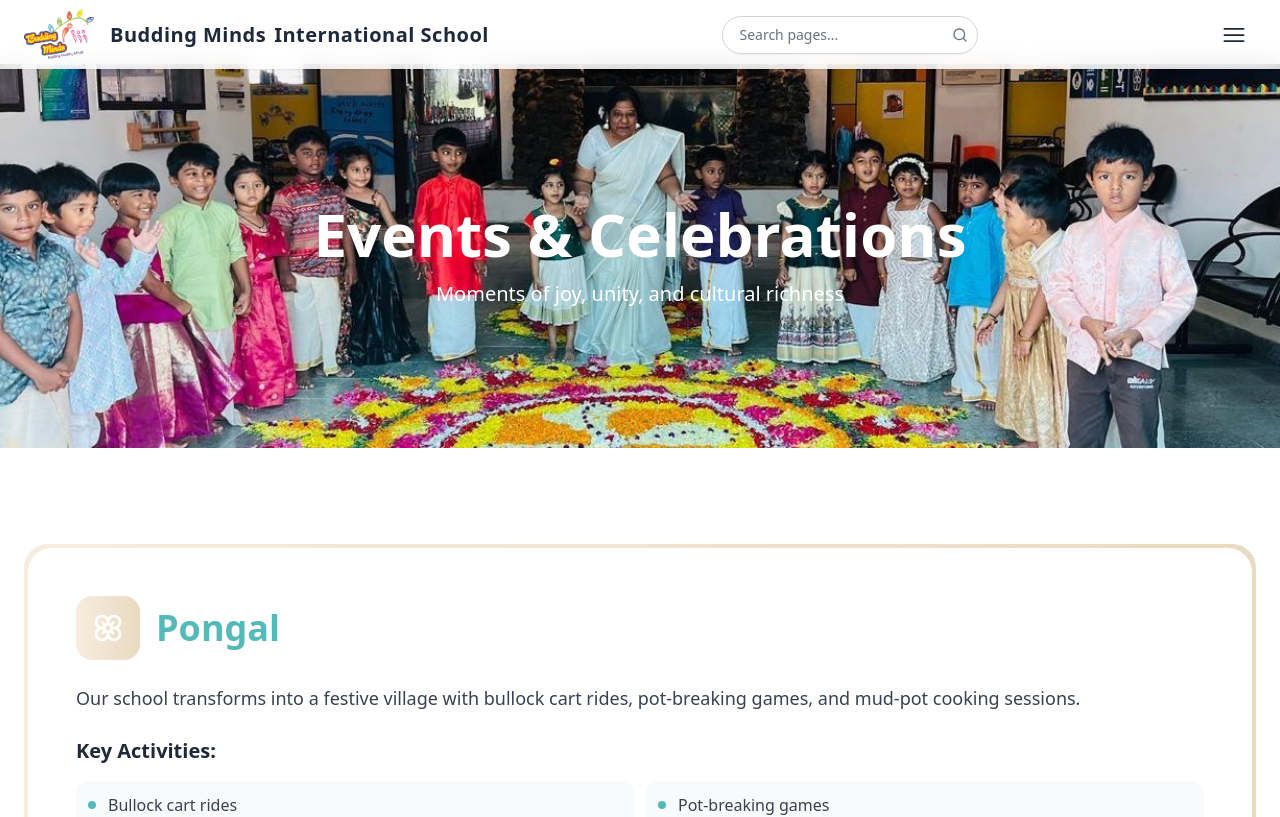
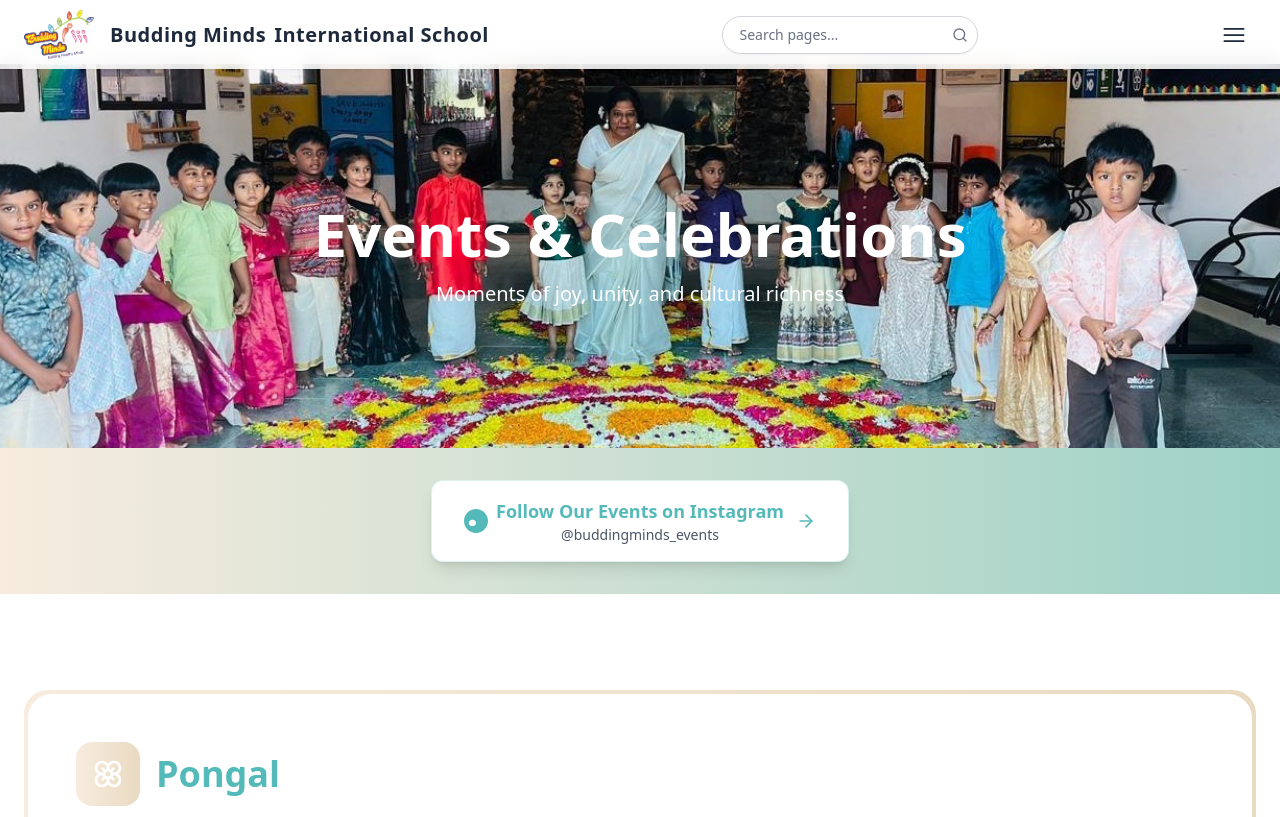
Before and after one commit to BM-Landing-Page/FrontEnd, a Next.js app: page /eventsandcelebration in a window 1280 px wide. Shown: the top 817 px of the page. Built offline with nearby package versions, Linux system fonts and the light colour scheme.

Commit message:
`Added Popup component and Instagram link section to EventsAndCelebrations and HomePage components`

```diff
--- a/src/app/page.tsx
+++ b/src/app/page.tsx
@@ -8,6 +8,8 @@ import USPs from "@/components/sections/Home/USPs"
 import CurriculumLinksSection from "@/components/sections/Home/CurriculumLinksSection"
 import VideosShowcase from "@/components/sections/Home/VideosShowcaseSection"
 import ContactSection from "@/components/sections/Home/ContactSection"
+import Popup from "@/components/ui/popup"
+
 
 // Floating Bubble component
 function FloatingBubble({
@@ -138,6 +140,7 @@ export default function HomePage() {
           })();
         `}
       </Script>
+      <Popup />
     </main>
   )
 }
--- a/src/components/sections/CampusLife/eventsandcelebrations.tsx
+++ b/src/components/sections/CampusLife/eventsandcelebrations.tsx
@@ -72,6 +72,31 @@ export default function EventsAndCelebrations() {
             <h1 className="text-6xl font-bold mb-4">Events & Celebrations</h1>
             <p className="text-xl max-w-2xl">Moments of joy, unity, and cultural richness</p>
           </div>
+        </div>
+      </div>
+
+      {/* Instagram Link Section - Right below hero banner */}
+      <div className="py-8 bg-gradient-to-r from-[#F7ECDE] to-[#9ED2C6]">
+        <div className="flex justify-center">
+          <Link
+            href="https://www.instagram.com/buddingminds_events?igsh=MWs0b3hhYzZlaGY2NQ%3D%3D&utm_source=qr"
+            className="inline-block"
+            target="_blank"
+            rel="noopener noreferrer"
+          >
+            <div className="flex items-center gap-3 bg-white hover:bg-gray-50 text-[#54BAB9] px-8 py-4 rounded-xl shadow-lg transition-all duration-200 hover:shadow-xl hover:scale-105 border border-[#54BAB9]/20">
+              <div className="flex items-center gap-2">
+                <svg className="w-6 h-6" fill="currentColor" viewBox="0 0 24 24">
+                  <path d="M12.017 0C5.396 0 .029 5.367.029 11.987c0 6.62 5.367 11.987 11.987 11.987 6.62 0 11.987-5.367 11.987-11.987C24.003 5.367 18.637.001 12.017.001zM8.449 16.988c-1.297 0-2.448-.611-3.132-1.551-.684-.94-.684-2.126 0-3.066.684-.94 1.835-1.551 3.132-1.551s2.448.611 3.132 1.551c.684.94.684 2.126 0 3.066-.684.94-1.835 1.551-3.132 1.551z"/>
+                </svg>
+                <div className="text-center">
+                  <div className="font-bold text-lg">Follow Our Events on Instagram</div>
+                  <div className="text-sm text-gray-600">@buddingminds_events</div>
+                </div>
+              </div>
+              <ArrowRight className="w-5 h-5" />
+            </div>
+          </Link>
         </div>
       </div>
 
@@ -156,6 +181,7 @@ export default function EventsAndCelebrations() {
           </div>
         </div>
       </div>
+
       {/* Next Button - Centered */}
       <div className="py-12 bg-white">
         <div className="flex justify-center">
--- /dev/null
+++ b/src/components/ui/popup.tsx
@@ -0,0 +1,89 @@
+"use client"
+
+import { useState, useEffect } from "react"
+import Image from "next/image"
+
+export default function Popup() {
+  const [show, setShow] = useState(false)
+
+  // Show popup after short delay
+  useEffect(() => {
+    const timer = setTimeout(() => setShow(true), 1000)
+    return () => clearTimeout(timer)
+  }, [])
+
+  if (!show) return null
+
+  return (
+    <div className="fixed inset-0 flex items-center justify-center z-50 bg-black/60 backdrop-blur-sm">
+      <div className="relative w-4/5 h-4/5 max-w-2xl bg-white rounded-3xl shadow-2xl overflow-hidden transform transition-all duration-300 scale-100">
+
+
+
+        {/* Close Button */}
+        <button
+          className="absolute top-4 right-4 w-8 h-8 flex items-center justify-center rounded-full bg-gray-100 hover:bg-gray-200 text-gray-600 hover:text-gray-800 transition-colors duration-200 z-10"
+          onClick={() => setShow(false)}
+        >
+          <svg className="w-4 h-4" fill="none" stroke="currentColor" viewBox="0 0 24 24">
+            <path strokeLinecap="round" strokeLinejoin="round" strokeWidth={2} d="M6 18L18 6M6 6l12 12" />
+          </svg>
+        </button>
+
+        {/* Content */}
+        <div className="bg-white/98 backdrop-blur-sm rounded-3xl m-3 px-16 py-20 text-center space-y-10">
+          {/* School Logo */}
+          <div className="flex justify-center">
+            <div className="relative w-28 h-28 rounded-full overflow-hidden shadow-xl ring-4 ring-[#54BAB9]/30">
+              <Image
+                src="/school-logo.png"
+                alt="School Logo"
+                width={112}
+                height={112}
+                className="object-cover"
+              />
+            </div>
+          </div>
+
+          {/* School Name */}
+          <div>
+            <h2 className="text-4xl font-bold text-[#54BAB9] mb-4">
+              Your School Name
+            </h2>
+            <div className="w-24 h-1.5 bg-gradient-to-r from-[#54BAB9] to-[#9ED2C6] rounded-full mx-auto"></div>
+          </div>
+
+          {/* Admissions Message */}
+          <div className="space-y-6">
+            <div className="inline-flex items-center px-8 py-4 bg-gradient-to-r from-[#54BAB9] to-[#9ED2C6] text-white rounded-full text-lg font-medium shadow-lg">
+              <span className="w-3 h-3 bg-white rounded-full mr-4 animate-pulse"></span>
+              Admissions Open
+            </div>
+            <p className="text-[#54BAB9] text-2xl leading-relaxed font-medium max-w-2xl mx-auto">
+              🎓 Secure your child's future with quality education.<br />
+              <span className="text-xl text-[#9ED2C6] font-normal">Limited seats available!</span>
+            </p>
+          </div>
+
+          {/* Apply Button */}
+          <div className="pt-6">
+            <a
+              href="#"
+              className="inline-flex items-center justify-center px-16 py-5 bg-gradient-to-r from-[#54BAB9] to-[#9ED2C6] text-white font-bold rounded-full hover:from-[#54BAB9]/90 hover:to-[#9ED2C6]/90 transform hover:scale-105 transition-all duration-200 shadow-xl hover:shadow-2xl text-xl"
+            >
+              Apply Now
+              <svg className="w-6 h-6 ml-4" fill="none" stroke="currentColor" viewBox="0 0 24 24">
+                <path strokeLinecap="round" strokeLinejoin="round" strokeWidth={2} d="M9 5l7 7-7 7" />
+              </svg>
+            </a>
+          </div>
+
+          {/* Additional Info */}
+          <p className="text-base text-[#9ED2C6] mt-8 font-medium">
+            Call us: +1 (555) 123-4567 | Email: admissions@yourschool.edu
+          </p>
+        </div>
+      </div>
+    </div>
+  )
+}
```
